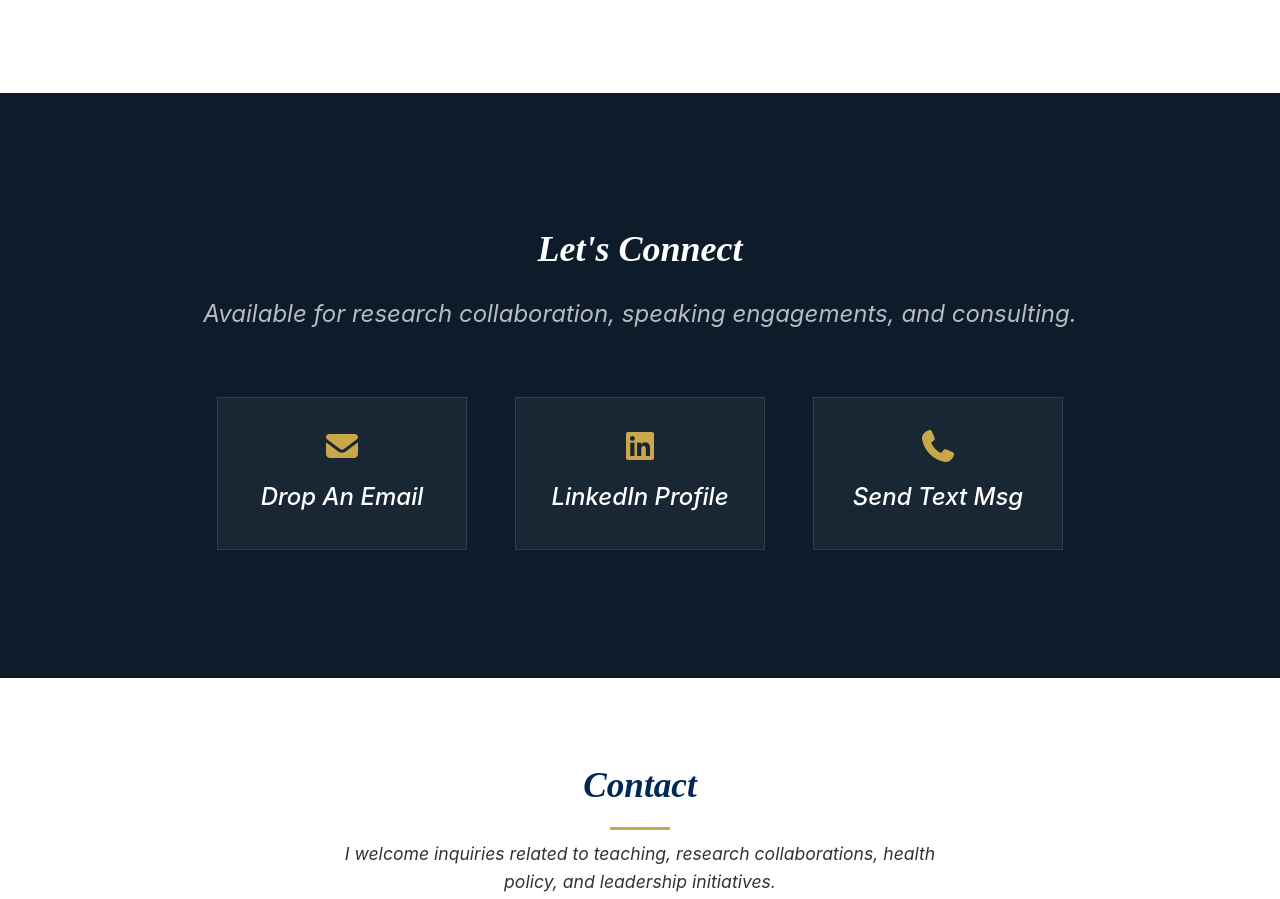
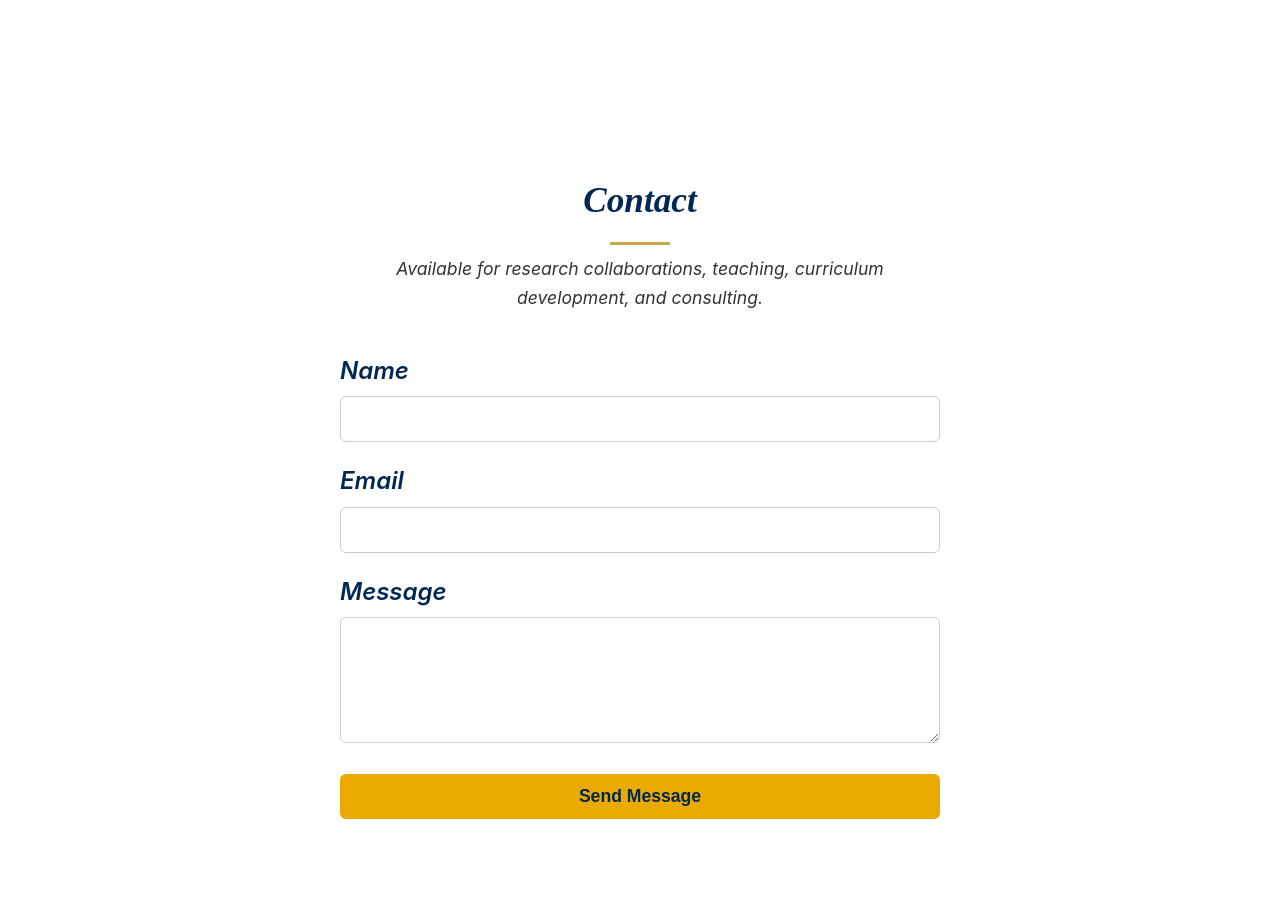
Before and after one commit to hokila-a11y/darrenliu, a plain HTML site: page index.html in a window 1280 px wide. Shown: the part 6203-7102 px from the top of the page. Drawn offline with Linux system fonts and the light colour scheme; files that its build step writes are made by us from their sources; a script that the page names is missing.

Commit message:
Update index.html

```diff
--- a/index.html
+++ b/index.html
@@ -981,33 +981,11 @@
 
 
     <!-- Contact -->
-    <section id="contact" class="contact">
-      <h2>Let's Connect</h2>
-      <p style="color: rgba(255, 255, 255, 0.7)">
-        Available for research collaboration, speaking engagements, and consulting.
-      </p>
-
-      <div class="contact-grid">
-        <div class="contact-card">
-          <i class="fas fa-envelope"></i>
-          <div><a href="mailto:darren.liu@outlook.com">Drop An Email</a></div>
-        </div>
-        <div class="contact-card">
-          <i class="fab fa-linkedin"></i>
-          <div><a href="https://www.linkedin.com/in/hokila/" target="_blank">LinkedIn Profile</a></div>
-        </div>
-        <div class="contact-card">
-          <i class="fas fa-phone"></i>
-          <div><a href="tel:+14123301212">Send Text Msg</a></div>
-        </div>
-      </div>
-    </section>
-
 <section id="contact" class="contact-section">
   <div class="container">
     <h2 class="section-title">Contact</h2>
     <p class="contact-intro">
-      I welcome inquiries related to teaching, research collaborations, health policy, and leadership initiatives.
+      Available for research collaborations, teaching, curriculum development, and consulting.
     </p>
 
     <form action="https://formspree.io/f/xlgoavea" method="POST" class="contact-form">
```
